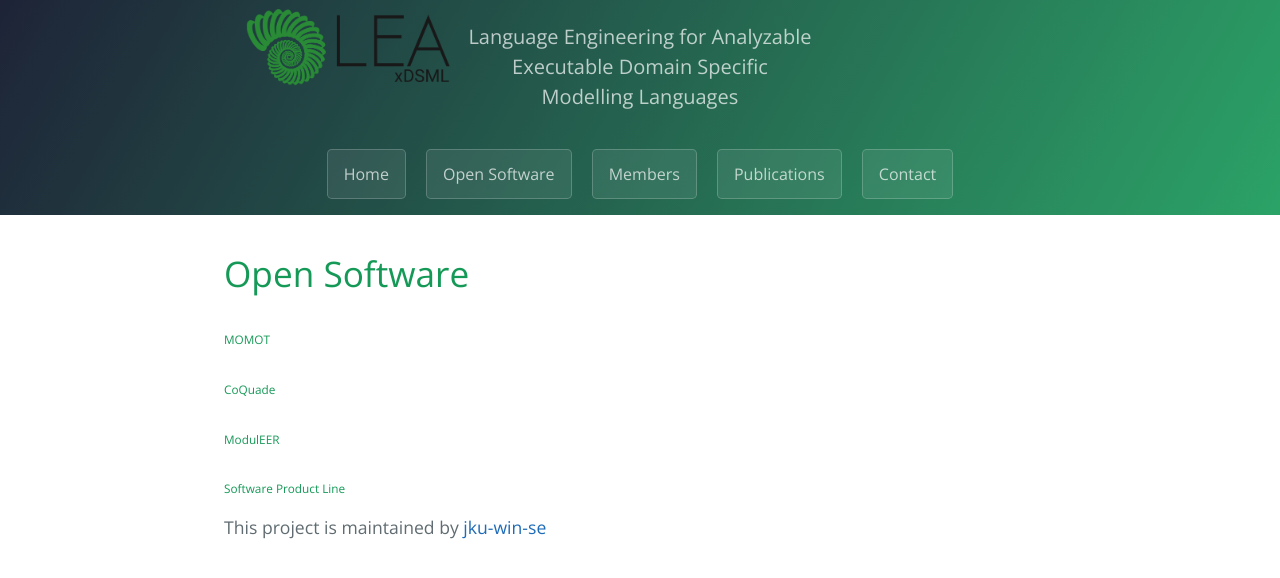
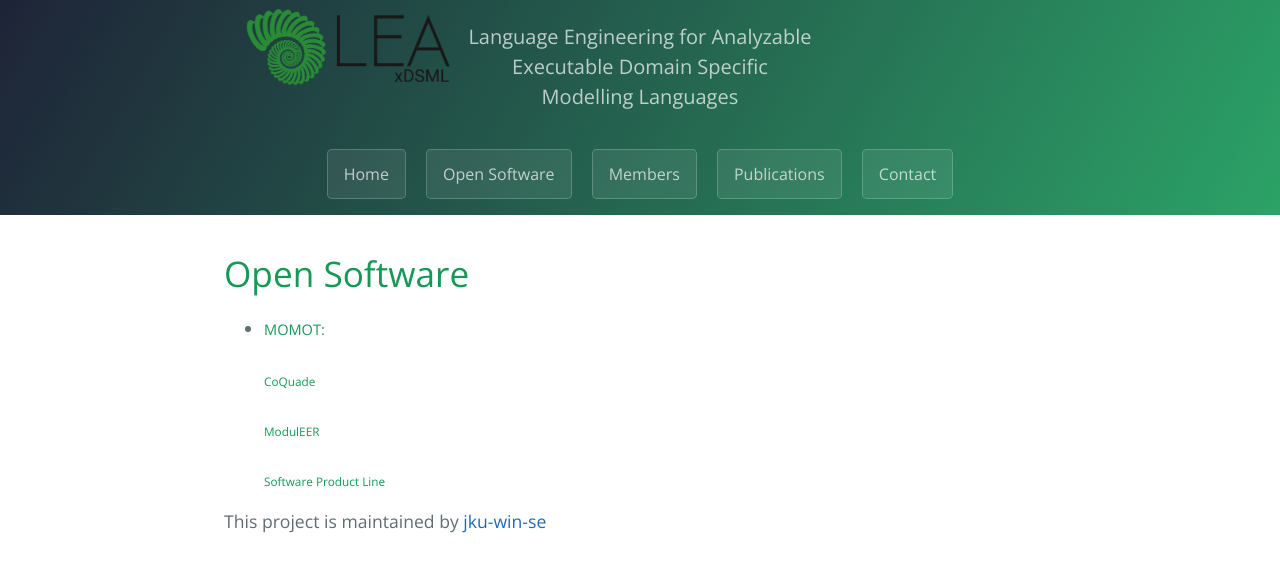
Before and after one commit to jku-win-se/Lea-xDSML, a Jekyll site: the page built from pages/open-software/index.md, in a window 1280 px wide. Shown: the top 578 px of the page. Built offline with Jekyll 4.4.1, drawn with Linux system fonts in a browser that asks for light colours.

Commit message:
minor changes

```diff
--- a/pages/open-software/index.md
+++ b/pages/open-software/index.md
@@ -4,10 +4,14 @@ layout: index
 ---
 <h1>Open Software</h1>
 
-<h6>MOMOT</h6>
+<ul>
+
+<li><h5>MOMOT:</h5></li>
 
 <h6>CoQuade</h6>
 
 <h6>ModulEER</h6>
 
 <h6>Software Product Line</h6>
+
+</ul>
```
